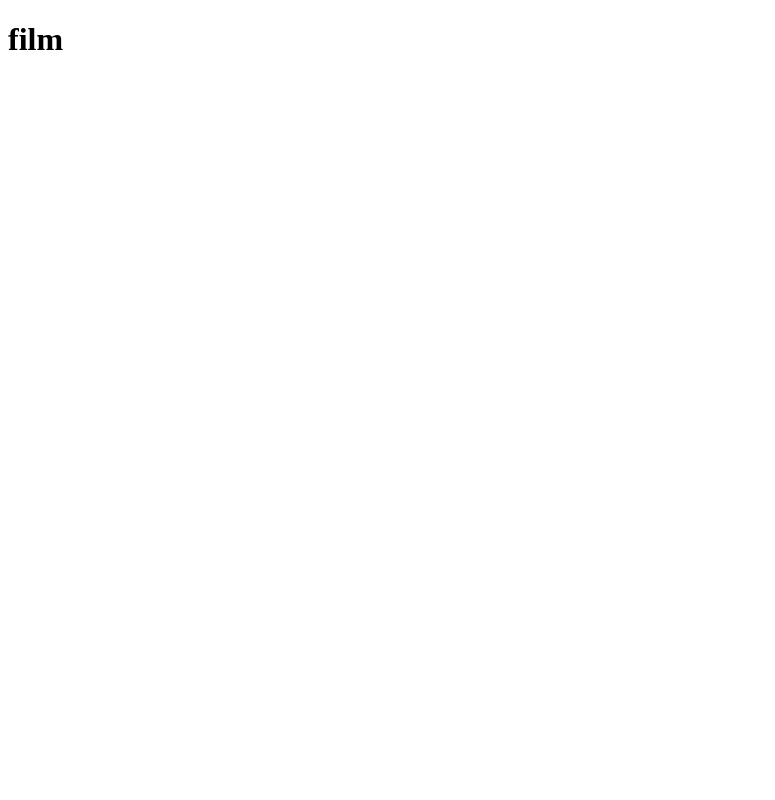
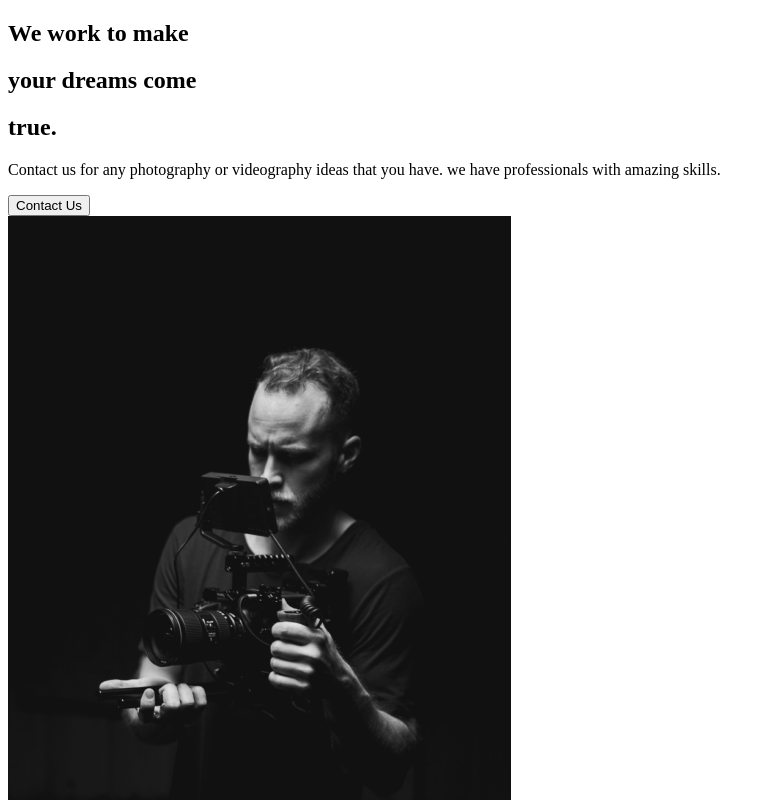
Before and after one commit to sefiamor/the-creative-react-course-capture, a React (Create React App) app: page / in a window 1280 px wide. Shown: the top 800 px of the page, without its empty margins (0-775 px from the left). Built offline with nearby package versions, Linux system fonts and the light colour scheme.

Commit message:
2. About Section

```diff
--- a/src/App.js
+++ b/src/App.js
@@ -1,9 +1,10 @@
-
+//Import Pages
+import AboutUs from "./pages/AboutUs";
 
 function App() {
   return (
     <div className="App">
-      <h1>film</h1>
+      <AboutUs />
     </div>
   );
 }
--- /dev/null
+++ b/src/components/AboutSection.js
@@ -0,0 +1,31 @@
+import React from 'react';
+import home1 from '../img/home1.png';
+
+const AboutSection = () => {
+    return(
+        <div>
+            <div className="description">
+                <div className="title">
+                    <div className="hide">
+                        <h2>We work to make</h2>
+                    </div>
+                    <div className="hide">
+                        <h2>your <span>dreams</span> come</h2>
+                    </div>
+                    <div className="hide">
+                        <h2>true.</h2>
+                    </div>
+                </div>
+                <p>
+                    Contact us for any photography or videography ideas that you have. we have professionals with amazing skills.
+                </p>
+                <button>Contact Us</button>
+            </div>
+            <div className="image">
+                <img src={home1} alt="guy with the camera" />
+            </div>
+        </div>
+    )
+}
+
+export default AboutSection;
--- /dev/null
+++ b/src/pages/AboutUs.js
@@ -0,0 +1,11 @@
+import React from "react";
+//page components
+import AboutSection from "../components/AboutSection";
+
+const AboutUs = () =>{
+    return(
+        <AboutSection />
+    )
+}
+
+export default AboutUs;
```
